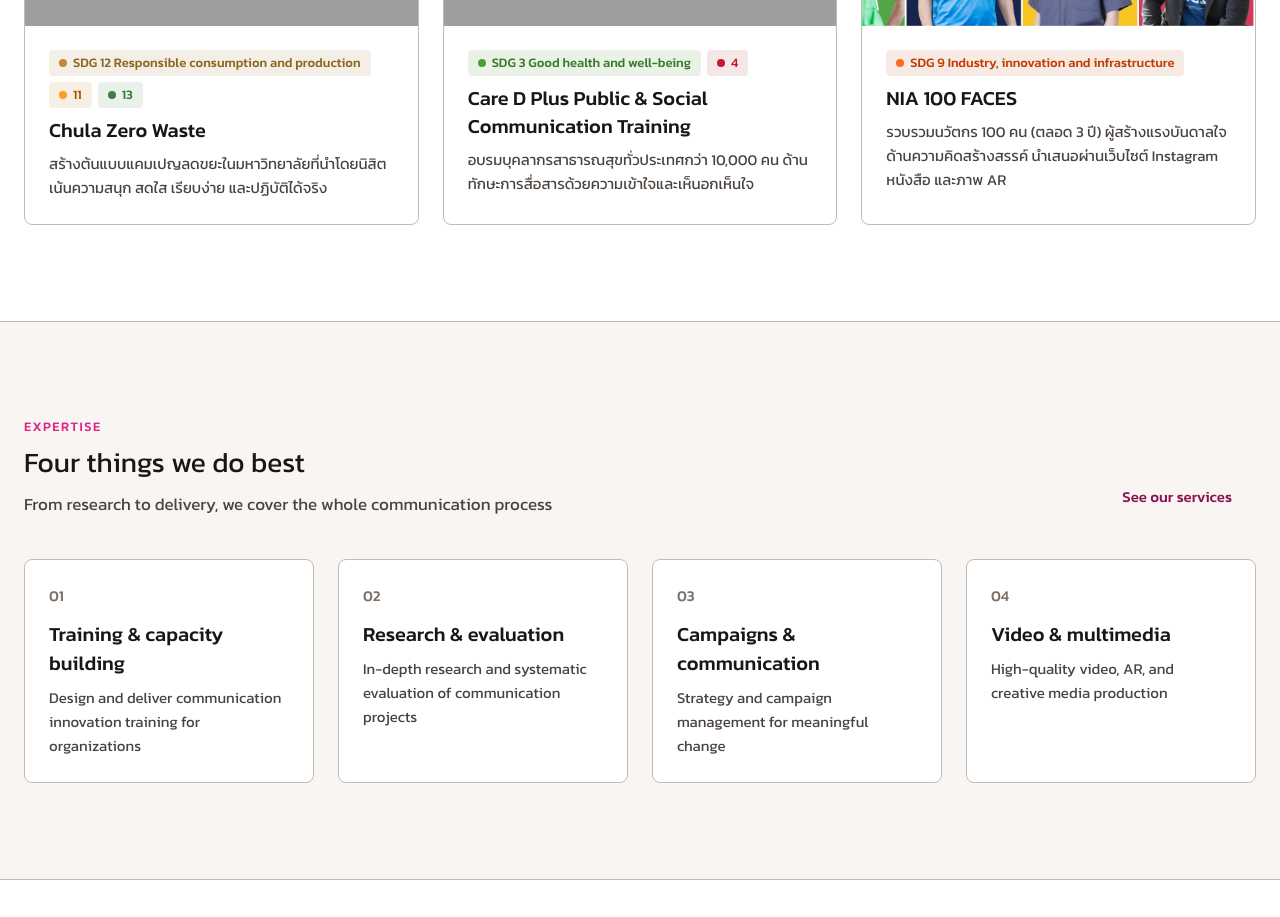
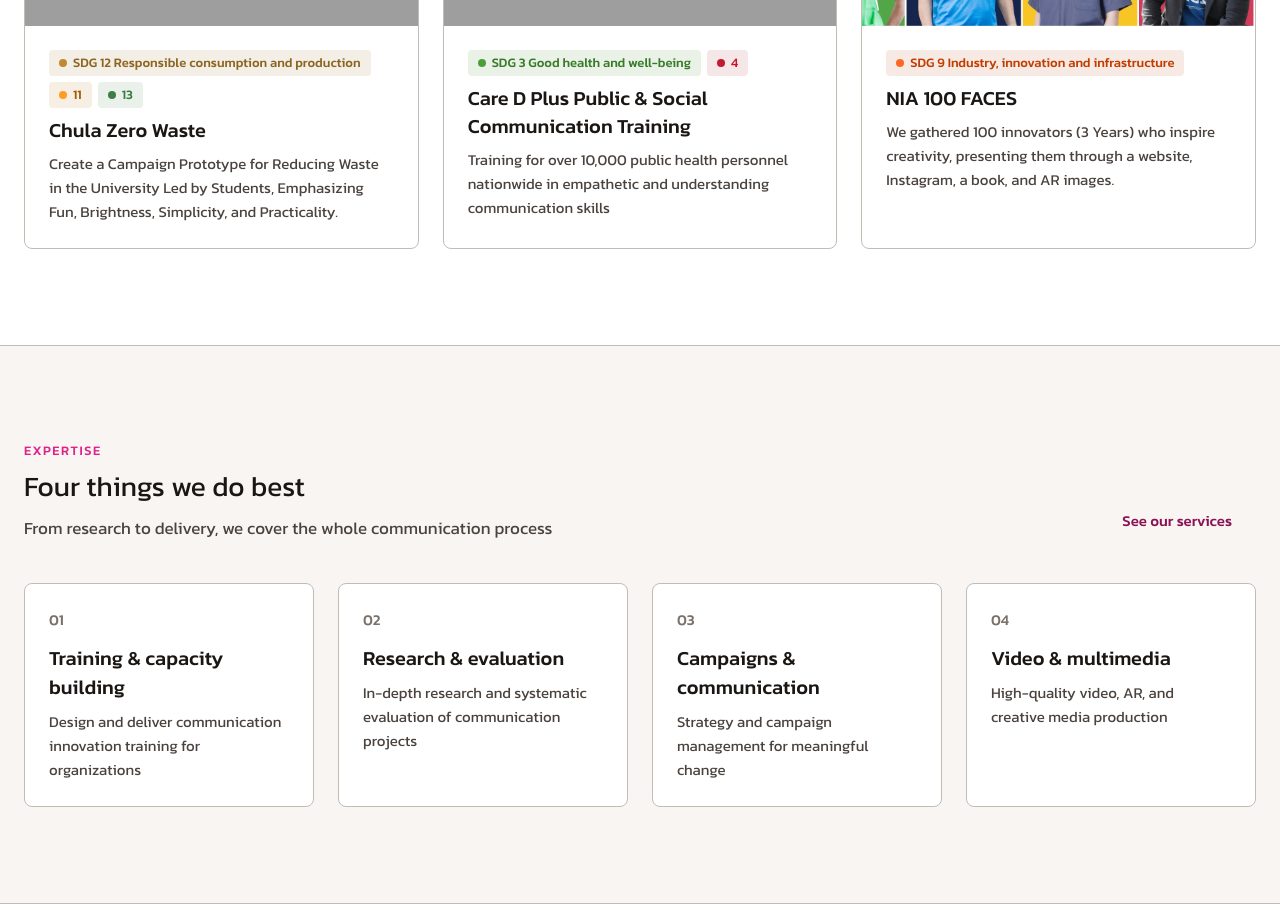
Before and after one commit to smithboon-thailand/cominnocenter-website, a Next.js app: page /en in a window 1280 px wide. Shown: the part 1520-2437 px from the top of the page. Built offline with nearby package versions, Linux system fonts and the light colour scheme; grey boxes are pictures that could not be loaded.

Commit message:
phase4: EN cards were showing Thai outcome text — use getLocalizedProjectCopy

```diff
--- a/src/app/en/impact/page.tsx
+++ b/src/app/en/impact/page.tsx
@@ -5,6 +5,7 @@ import SdgBadge from "@/components/ui/SdgBadge";
 import SdgFilterChips from "@/components/ui/SdgFilterChips";
 import Button from "@/components/ui/Button";
 import { projects, type Project } from "@/data/projects";
+import { getLocalizedProjectCopy } from "@/data/projectCopyEn";
 import { SDG, SDG_IDS, type SdgId } from "@/data/sdg";
 
 export const metadata = {
@@ -76,7 +77,7 @@ export default async function ImpactPageEn({ searchParams }: Props) {
                   key={p.slug}
                   href={`/en/impact/${p.slug}`}
                   title={p.titleEn}
-                  description={p.outcome}
+                  description={getLocalizedProjectCopy(p).outcome}
                   image={p.image}
                   alt={`${p.titleEn} — project photo from the center's archive`}
                   sdgIds={p.sdg}
@@ -114,7 +115,7 @@ export default async function ImpactPageEn({ searchParams }: Props) {
                     key={p.slug}
                     href={`/en/impact/${p.slug}`}
                     title={p.titleEn}
-                    description={p.outcome}
+                    description={getLocalizedProjectCopy(p).outcome}
                     image={p.image}
                     alt={`${p.titleEn} — project photo from the center's archive`}
                     sdgIds={p.sdg}
--- a/src/app/en/page.tsx
+++ b/src/app/en/page.tsx
@@ -8,6 +8,7 @@ import Stat from "@/components/ui/Stat";
 import Button from "@/components/ui/Button";
 import ProjectCard from "@/components/ui/ProjectCard";
 import { projects } from "@/data/projects";
+import { getLocalizedProjectCopy } from "@/data/projectCopyEn";
 import { partners } from "@/data/partners";
 import { newsSorted, newsCover } from "@/data/news";
 import { SDG, SDG_IDS } from "@/data/sdg";
@@ -150,7 +151,7 @@ export default function EnglishHomePage() {
                 key={p.slug}
                 href={`/en/impact/${p.slug}`}
                 title={p.titleEn}
-                description={p.outcome}
+                description={getLocalizedProjectCopy(p).outcome}
                 image={p.image}
                 alt={`${p.titleEn} — project photo from the center's archive`}
                 sdgIds={p.sdg}
```
